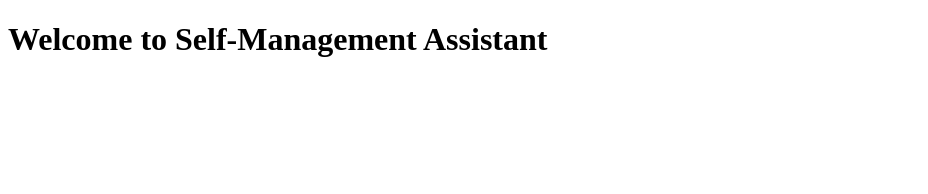
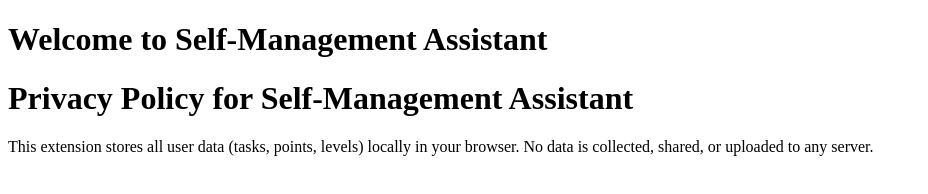
Before and after one commit to Renjie0217/renjie0217.github.io, a plain HTML site: page index.html in a window 1280 px wide. Shown: the whole page, without its empty margins (0-928 px from the left). Drawn offline with Linux system fonts and the light colour scheme.

Commit message:
Update index.html

```diff
--- a/index.html
+++ b/index.html
@@ -6,4 +6,12 @@
 <body>
   <h1>Welcome to Self-Management Assistant</h1>
 </body>
+<head>
+  <meta charset="UTF-8">
+  <title>Privacy Policy</title>
+</head>
+<body>
+  <h1>Privacy Policy for Self-Management Assistant</h1>
+  <p>This extension stores all user data (tasks, points, levels) locally in your browser. No data is collected, shared, or uploaded to any server.</p>
+</body>
 </html>
```
